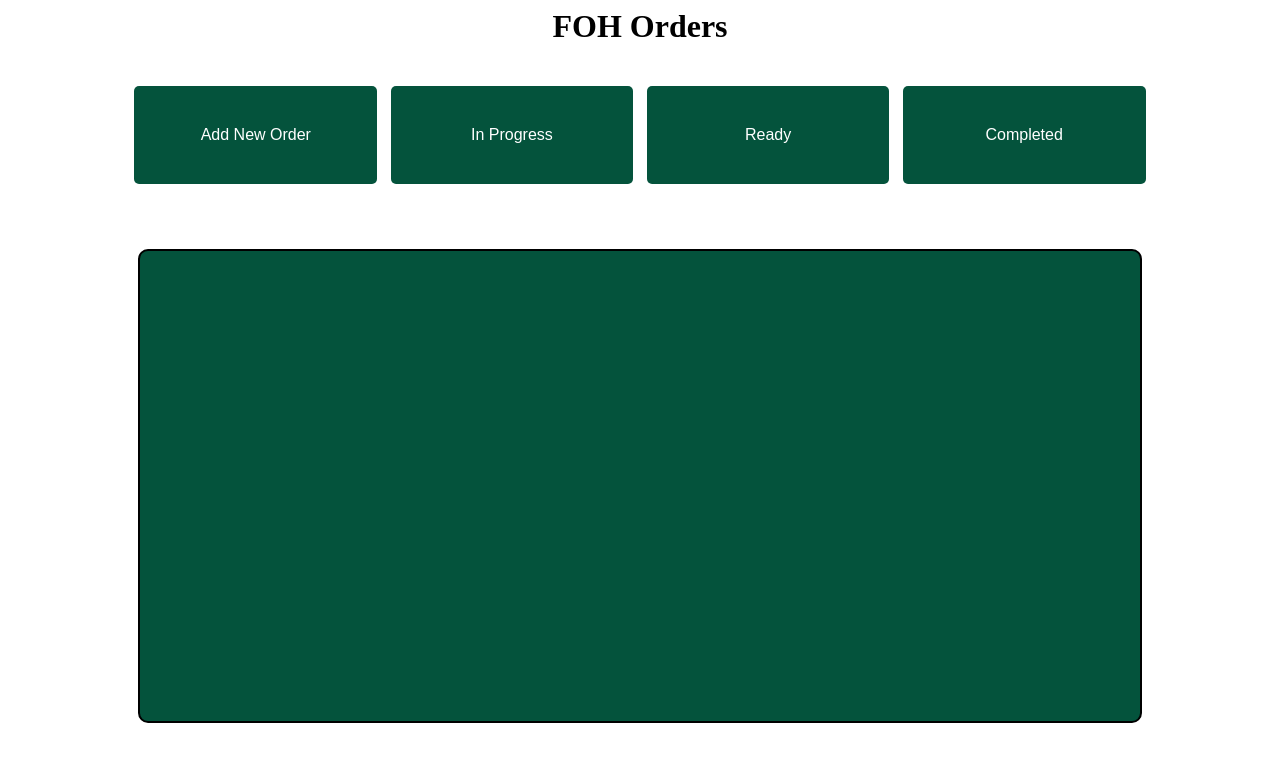
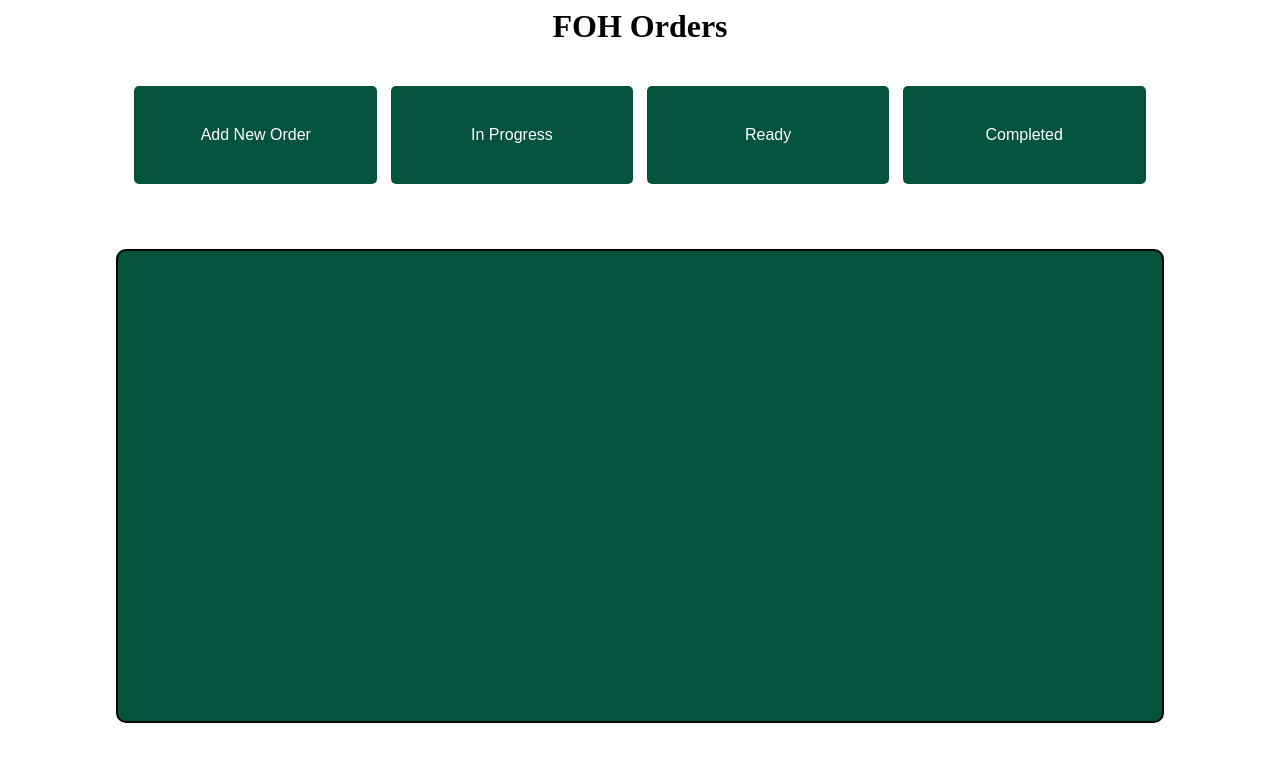
Before and after one commit to DanK2002/Senior-Project, a Django app: page /basic/order/ in a window 1280 px wide. Shown: the top 762 px of the page. Run offline with Django 5.2, Linux system fonts and the light colour scheme.

Commit message:
changed the length of the order pages

```diff
--- a/basic/templates/basic/addneworder.html
+++ b/basic/templates/basic/addneworder.html
@@ -33,7 +33,7 @@
         }
 
         .large-box {
-            width: 73.5%;
+            width: 77%;
             height: 400px;
             margin: 65px auto;                  /* Center the box vertically and horizontally */
             padding: 35px;
--- a/basic/templates/basic/completed.html
+++ b/basic/templates/basic/completed.html
@@ -33,7 +33,7 @@
         }
 
         .large-box {
-            width: 73.5%;
+            width: 77%;
             height: 400px;
             margin: 65px auto;                  /* Center the box vertically and horizontally */
             padding: 35px;
--- a/basic/templates/basic/inprogress.html
+++ b/basic/templates/basic/inprogress.html
@@ -33,7 +33,7 @@
         }
 
         .large-box {
-            width: 73.5%;
+            width: 77%;
             height: 400px;
             margin: 65px auto;                  /* Center the box vertically and horizontally */
             padding: 35px;
--- a/basic/templates/basic/order.html
+++ b/basic/templates/basic/order.html
@@ -32,7 +32,7 @@
         }
 
         .large-box {
-            width: 73.5%;
+            width: 77%;
             height: 400px;
             margin: 65px auto;
             padding: 35px;
--- a/basic/templates/basic/ready.html
+++ b/basic/templates/basic/ready.html
@@ -33,7 +33,7 @@
         }
 
         .large-box {
-            width: 73.5%;
+            width: 77%;
             height: 400px;
             margin: 65px auto;                  /* Center the box vertically and horizontally */
             padding: 35px;
```
